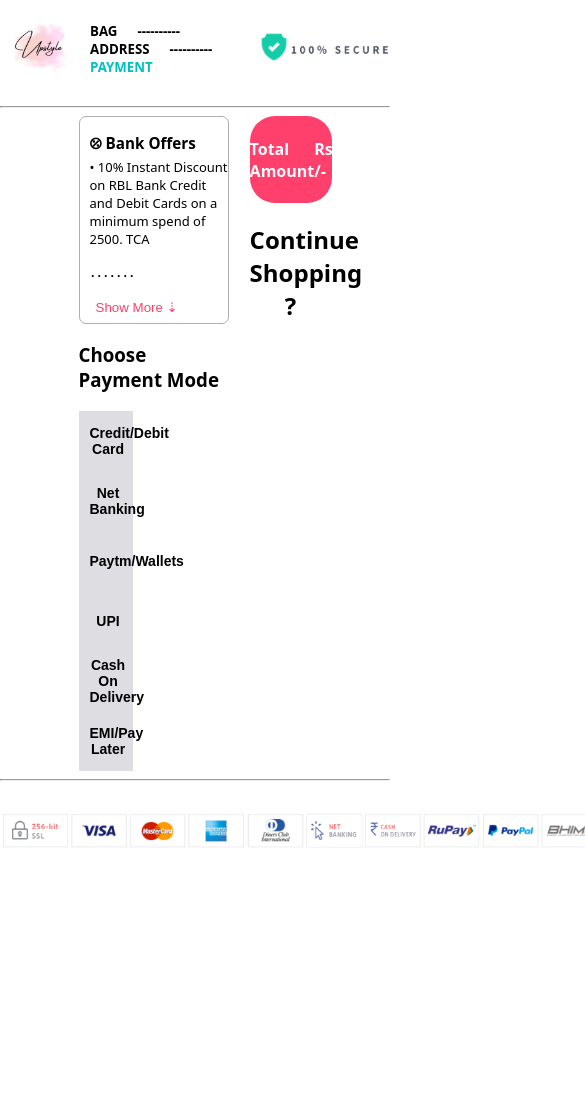
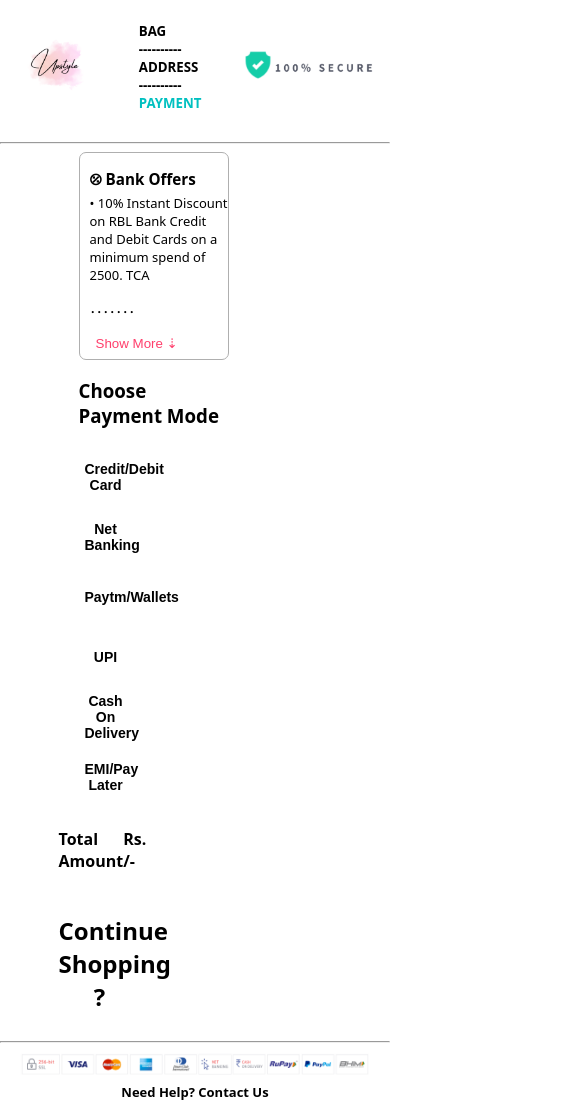
Before and after one commit to abhi844735/resonant-dinosaurs-925, a plain HTML site: page Frontend/payment_page.html in a window 390 px wide. Shown: the top 1101 px of the page, 585 px wide, since content can reach past the window. Before the commit the page ends 877 px from the top, so only its background shows below. Drawn offline with Linux system fonts and the light colour scheme.

Commit message:
added responsivenes in cart-address-payment

```diff
--- a/Frontend/CSS/address_page.css
+++ b/Frontend/CSS/address_page.css
@@ -5,6 +5,7 @@ body {
     Oxygen, Ubuntu, Cantarell, "Open Sans", "Helvetica Neue", sans-serif;
 }
 #part2 {
+  border: 1px solid red;
   margin: auto;
   height: auto;
   width: 80%;
@@ -247,3 +248,23 @@ input {
 #navbar span {
   margin: 0px 10px;
 }
+@media screen and (min-width: 300px) and (max-width: 786px) {
+  #BAP {
+    display: flex;
+    flex-direction: column;
+  }
+  #part2 {
+    display: flex;
+    flex-direction: column;
+  }
+  #paymentoptions {
+    display: flex;
+    flex-direction: column;
+  }
+  #paymentoptions img {
+    width: 350px;
+  }
+  #bright {
+    font-size: small;
+  }
+}
--- a/Frontend/CSS/cart_page.css
+++ b/Frontend/CSS/cart_page.css
@@ -134,3 +134,21 @@ body {
 #navbar span {
   margin: 0px 10px;
 }
+@media screen and (min-width: 300px) and (max-width: 786px) {
+  #container {
+    display: flex;
+    flex-direction: column;
+  }
+  #items {
+    display: flex;
+    flex-direction: column;
+    box-shadow: none;
+  }
+  #promo {
+    border: none;
+  }
+  #BAP {
+    display: flex;
+    flex-direction: column;
+  }
+}
--- a/Frontend/CSS/payment_page.css
+++ b/Frontend/CSS/payment_page.css
@@ -141,3 +141,31 @@ body {
   background-color: #ff3f6c;
   color: white;
 }
+@media screen and (min-width: 300px) and (max-width: 786px) {
+  #BAP {
+    display: flex;
+    flex-direction: column;
+  }
+  #container {
+    display: flex;
+    flex-direction: column;
+  }
+  #paymentoptions {
+    display: flex;
+    flex-direction: column;
+  }
+  #paymentoptions img {
+    width: 350px;
+  }
+  #bright {
+    font-size: small;
+  }
+  .btn {
+    border: none;
+    background-color: white;
+  }
+  #ttl {
+    background-color: white;
+    color: black;
+  }
+}
--- a/Frontend/payment_page.html
+++ b/Frontend/payment_page.html
@@ -15,7 +15,7 @@
         /></a>
       </div>
       <div>
-        <h5>
+        <h5 id="BAP">
           <span>BAG</span><span>----------</span><span>ADDRESS</span
           ><span>----------</span
           ><span style="color: rgb(0, 192, 192)">PAYMENT</span>
```
Also changed, not shown: Frontend/address_page.html (+2 -2 lines), Frontend/cart_page.html (+2 -2 lines).
